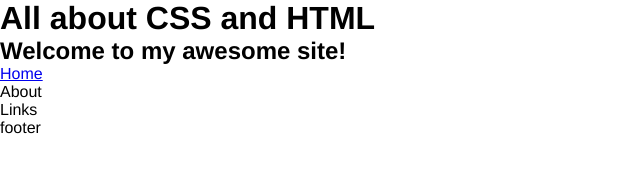
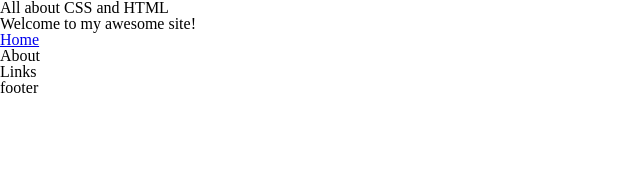
Before and after one commit to gleb-zavizenov/Web-dev-class_Week2, a plain HTML site: page index.html in a window 1280 px wide. Shown: the whole page, without its empty margins (0-640 px from the left). Drawn offline with Linux system fonts and the light colour scheme.

Commit message:
Changed reset in css

```diff
--- a/css/main.css
+++ b/css/main.css
@@ -1,7 +1,4 @@
 * {
-  border: none;
-  padding: 0;
-  margin: 0;
 
   box-sizing: border-box;
   list-style-type: none;
@@ -12,3 +9,47 @@ body {
   font-family: "Helvetica", sans-serif;
   font-sie:16px;
 }
+
+html, body, div, span, applet, object, iframe,
+h1, h2, h3, h4, h5, h6, p, blockquote, pre,
+a, abbr, acronym, address, big, cite, code,
+del, dfn, em, img, ins, kbd, q, s, samp,
+small, strike, strong, sub, sup, tt, var,
+b, u, i, center,
+dl, dt, dd, ol, ul, li,
+fieldset, form, label, legend,
+table, caption, tbody, tfoot, thead, tr, th, td,
+article, aside, canvas, details, embed,
+figure, figcaption, footer, header, hgroup,
+menu, nav, output, ruby, section, summary,
+time, mark, audio, video {
+	margin: 0;
+	padding: 0;
+	border: 0;
+	font-size: 100%;
+	font: inherit;
+	vertical-align: baseline;
+}
+/* HTML5 display-role reset for older browsers */
+article, aside, details, figcaption, figure,
+footer, header, hgroup, menu, nav, section {
+	display: block;
+}
+body {
+	line-height: 1;
+}
+ol, ul {
+	list-style: none;
+}
+blockquote, q {
+	quotes: none;
+}
+blockquote:before, blockquote:after,
+q:before, q:after {
+	content: '';
+	content: none;
+}
+table {
+	border-collapse: collapse;
+	border-spacing: 0;
+}
```
